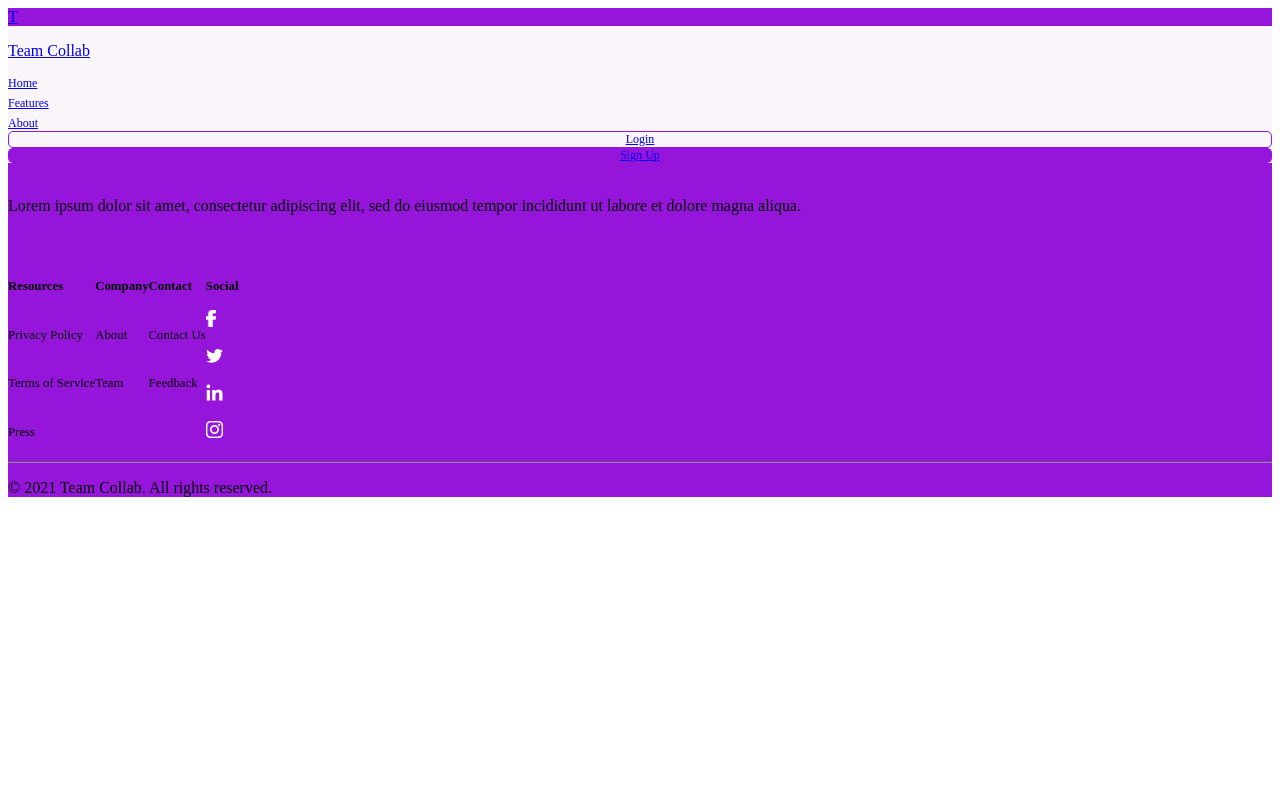
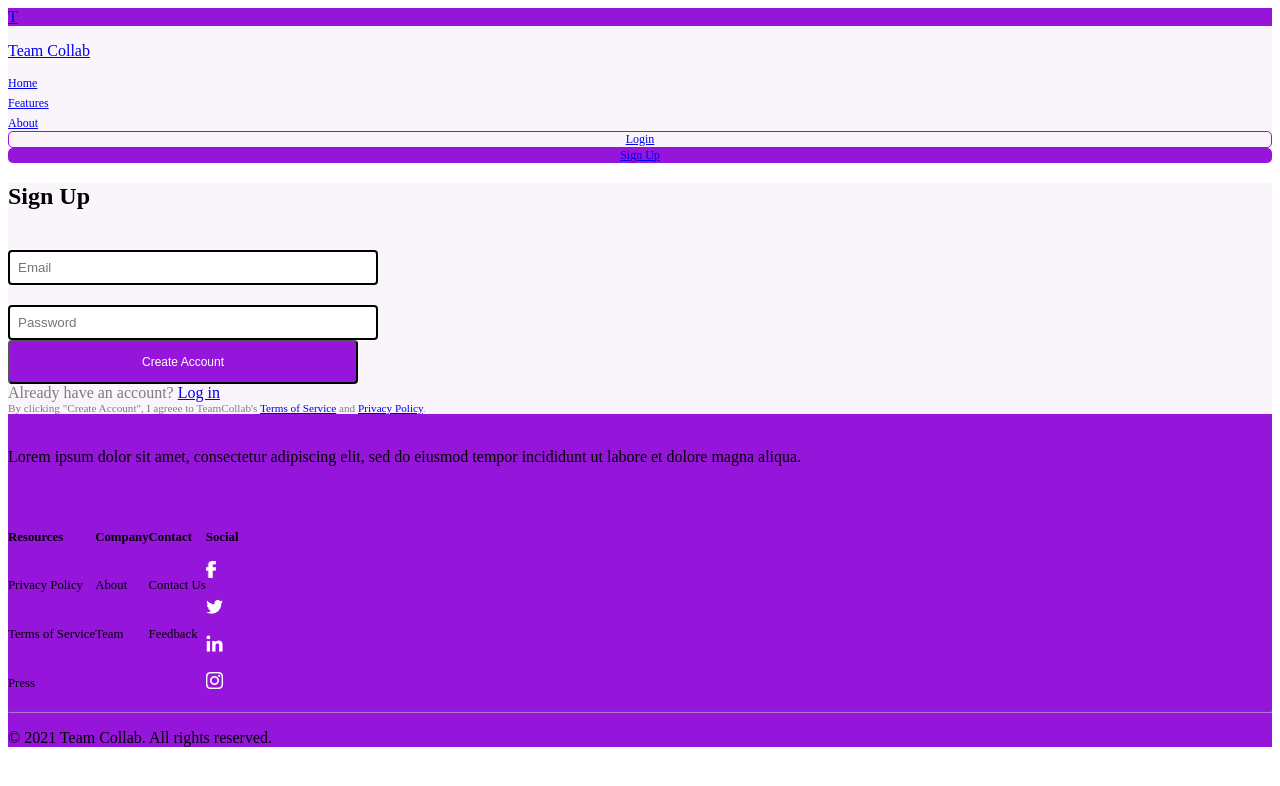
Before and after one commit to willsower/TeamCollab, a Next.js app in the folder frontend/: page /account/login in a window 1280 px wide. Shown: the top 786 px of the page. Built offline with nearby package versions, Linux system fonts and the light colour scheme.

Commit message:
Updateed css page

```diff
--- a/frontend/pages/account/login.js
+++ b/frontend/pages/account/login.js
@@ -1,7 +1,10 @@
 import Head from "next/head";
+import Link from "next/link";
 
 import Nav from "../../components/nav";
 import Footer from "../../components/footer";
+
+import styles from "../../styles/SignUpLogin.module.css";
 
 export default function Login() {
   return (
@@ -14,7 +17,52 @@ export default function Login() {
       <Nav />
 
       <main>
+        <section className="py-12 px-8 text-center bg-secondary">
+          <h1 className="font-bold text-3xl">Sign Up</h1>
+          <form onSubmit="">
+            <input
+              name="email"
+              type="text"
+              placeholder="Email"
+              className={styles.form_item}
+            />
+            <br />
+            <input
+              name="password"
+              type="password"
+              placeholder="Password"
+              className={styles.form_item}
+            />
+            <br />
+            <button
+              type="submit"
+              className={`button-fill mt-4 ${styles.form_button}`}
+            >
+              Create Account
+            </button>
+          </form>
 
+          <div className="mt-3">
+            <div>
+              <span className="text-gray">Already have an account? </span>
+              <span className="text-link-blue">
+                <Link href="/account/login">Log in</Link>
+              </span>
+            </div>
+            <div className="text-xxs w-80 m-auto text-gray mt-4">
+              <span>
+                By clicking "Create Account", I agreee to TeamCollab's{" "}
+              </span>
+              <span className="text-link-blue">
+                <Link href="/">Terms of Service</Link>
+              </span>
+              <span> and </span>
+              <span className="text-link-blue">
+                <Link href="/">Privacy Policy</Link>.
+              </span>
+            </div>
+          </div>
+        </section>
       </main>
 
       <Footer />
--- a/frontend/pages/account/signup.js
+++ b/frontend/pages/account/signup.js
@@ -4,7 +4,7 @@ import Link from "next/link";
 import Nav from "../../components/nav";
 import Footer from "../../components/footer";
 
-import styles from "../../styles/SignUp.module.css";
+import styles from "../../styles/SignUpLogin.module.css";
 
 export default function SignUp() {
   return (
```
Also changed, not shown: frontend/styles/SignUpLogin.module.css (renamed from frontend/styles/SignUp.module.css).
